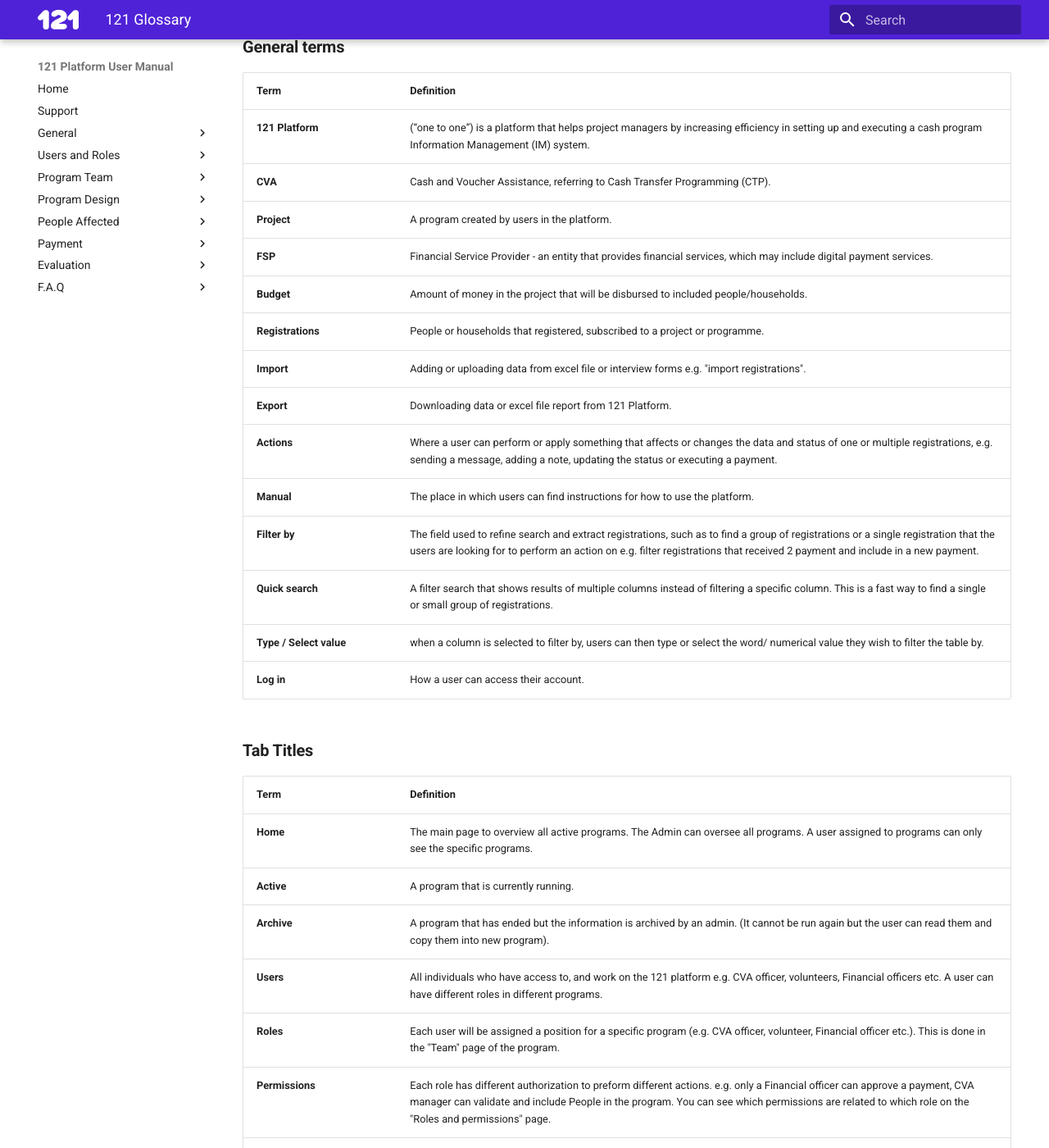
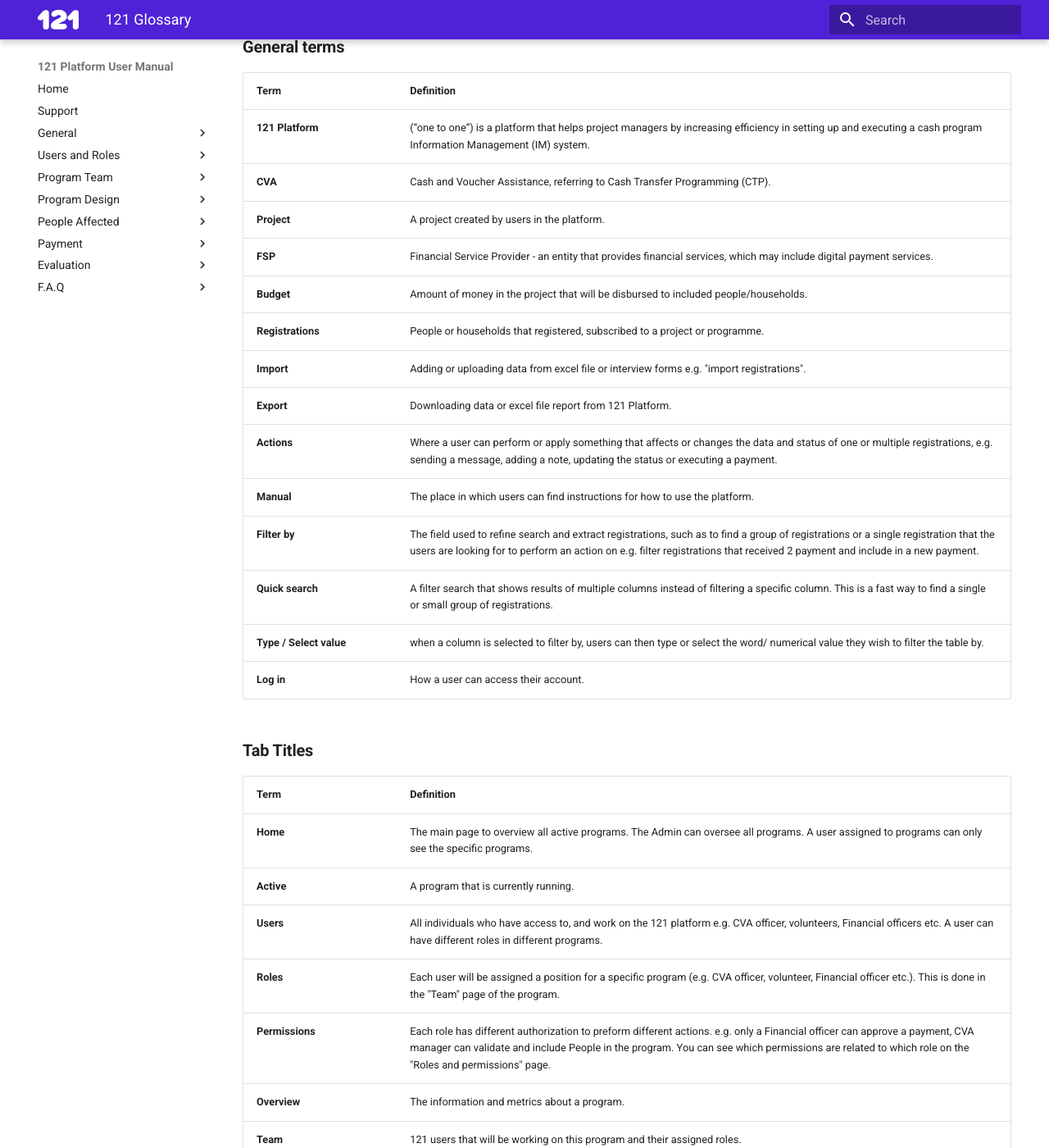
Before and after one commit to rodekruis/data-service-catalogue, an MkDocs documentation site: the page built from docs/glossary-121.md, in a window 1280 px wide and 1400 px high, scrolled down 405 px. Shown: the whole window at 82% size. Built offline with MkDocs 1.6.1 and Material for MkDocs 9.7.7, drawn with Linux system fonts in a browser that asks for light colours; plug-ins that fetch from the network failed and are left out; some of the changed text lies outside the part shown.

Commit message:
corrections

```diff
--- a/docs/glossary-121.md
+++ b/docs/glossary-121.md
@@ -19,7 +19,7 @@
 | :------------------    | :------------------------------------------------------------------- |
 | **121 Platform**       | (“one to one”) is a platform that helps project managers by increasing efficiency in setting up and executing a cash program Information Management (IM) system.  |
 | **CVA**                | Cash and Voucher Assistance, referring to Cash Transfer Programming (CTP). |
-| **Project**            | A program created by users in the platform. |
+| **Project**            | A project created by users in the platform. |
 | **FSP**                | Financial Service Provider - an entity that provides financial services, which may include digital payment services.|
 | **Budget**             | Amount of money in the project that will be disbursed to included people/households.|
 | **Registrations**      | People or households that registered, subscribed to a project or programme.|
@@ -38,7 +38,6 @@
 | :------------------    | :------------------------------------------------------------------- |
 | **Home** | The main page to overview all active programs. The Admin can oversee all programs. A user assigned to programs can only see the specific programs.|
 | **Active** | A program that is currently running.|
-| **Archive** | A program that has ended but the information is archived by an admin. (It cannot be run again but the user can read them and copy them into new program).|
 | **Users** | All individuals who have access to, and work on the 121 platform e.g. CVA officer, volunteers, Financial officers etc. A user can have different roles in different programs.|
 | **Roles** | Each user will be assigned a position for a specific program (e.g. CVA officer, volunteer, Financial officer etc.). This is done in the "Team" page of the program.|
 | **Permissions** | Each role has different authorization to preform different actions. e.g. only a Financial officer can approve a payment, CVA manager can validate and include People in the program. You can see which permissions are related to which role on the "Roles and permissions" page.|
@@ -51,7 +50,6 @@
 
 | Term                   | Definition                           |
 | :------------------    | :------------------------------------------------------------------- |
-| **Program Cards** | A small window providing an brief overview of the program details. |
 | **Targeted People Affected** | The amount of people/households that a program wishes to help.|
 | **Included People Affected** | The amount of people/households that have been receiving funds through a project.|
 | **Total Project budget** | The total amount of funds allocated for disbursement in a program.|
@@ -66,7 +64,7 @@
 | Term                   | Definition                           |
 | :------------------    | :------------------------------------------------------------------- |
 | **People Affected, PA** | Registered beneficiaries or households in the program, also referred to PA in 121. Depending on the SOPs, the status of the PA can vary: new, registered, validated, included, declined, completed, paused.|
-| **New** | People/household completed the registration in the PA app or KOBO form. |
+| **New** | People/household completed the registration in KOBO form. |
 | **Validated** | Registration and PA profile details were validated by a 121 user.|
 | **Included** | Registration was included into the program and will receive payment transfers via the 121 portal.|
 | **Declined** | The person or Household was found to be incorrectly registered into the program and should not be considered for inclusion.|
```
